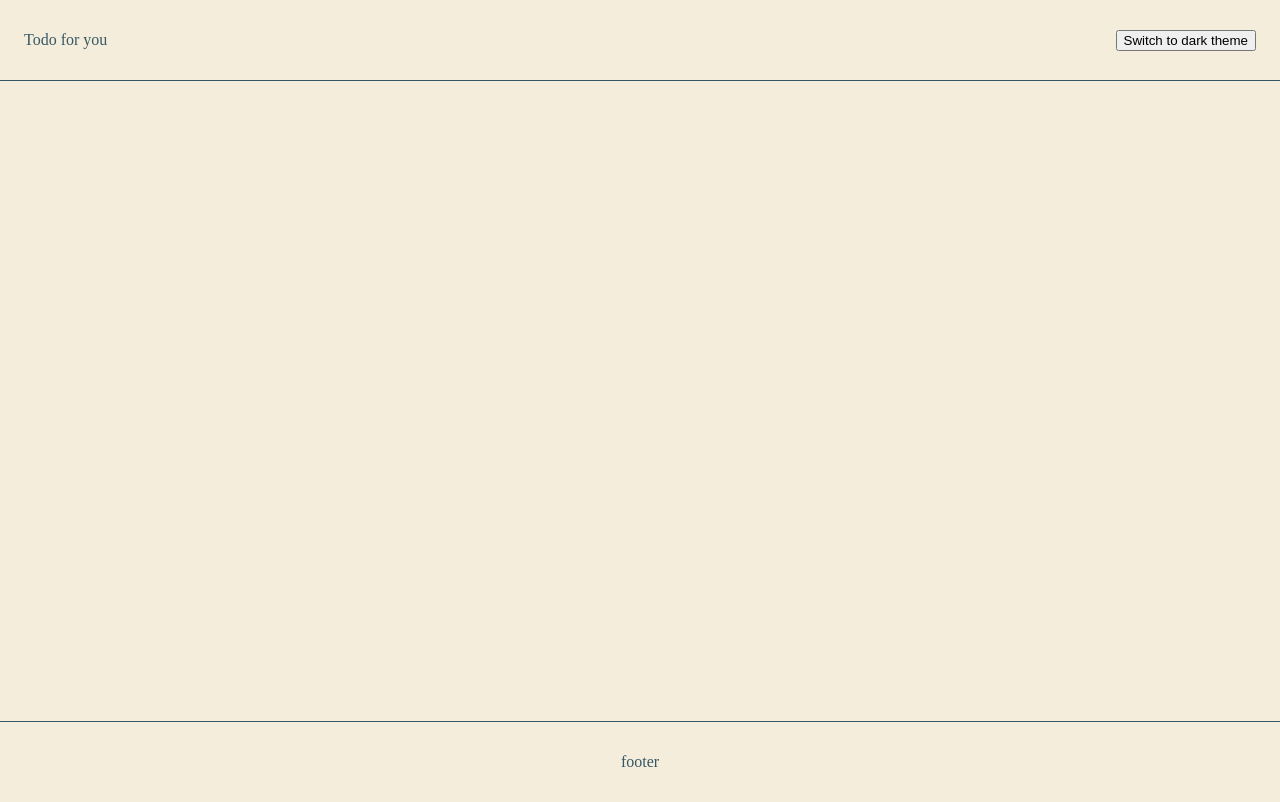
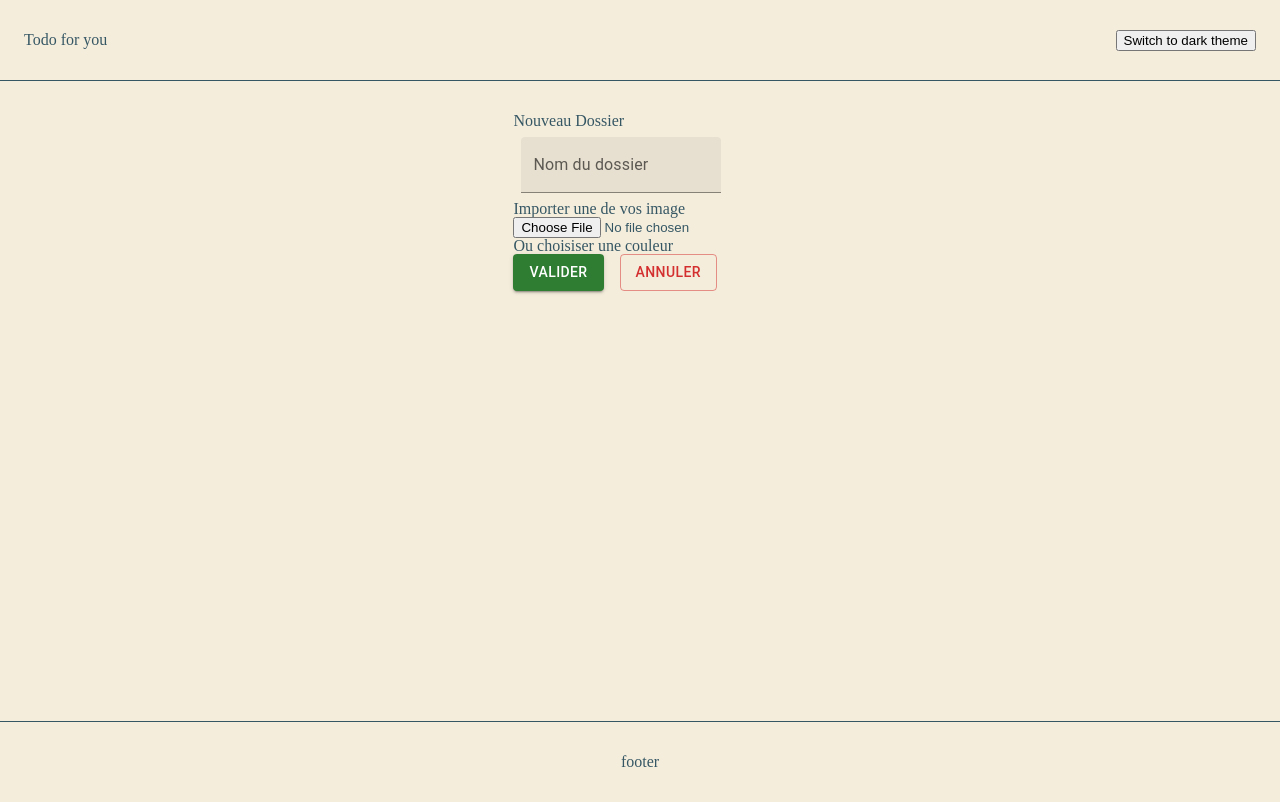
Before and after one commit to Alban-Pascal/Todo-for-you, a React (Create React App) app: page /CreateFolder in a window 1280 px wide. Built offline with nearby package versions, Linux system fonts and the light colour scheme.

Commit message:
nouvel page

```diff
--- a/package.json
+++ b/package.json
@@ -5,6 +5,7 @@
   "dependencies": {
     "@emotion/react": "^11.10.4",
     "@emotion/styled": "^11.10.4",
+    "@mui/icons-material": "^5.10.3",
     "@mui/material": "^5.10.3",
     "@testing-library/jest-dom": "^5.16.5",
     "@testing-library/react": "^13.3.0",
--- a/src/App.js
+++ b/src/App.js
@@ -8,6 +8,7 @@ import FirstGo from "Components/Pages/FirstGo";
 import CreateNote from "Components/Pages/CreateNote";
 import CreateTodo from "Components/Pages/CreateTodo";
 import Identification from "Components/Pages/identification";
+import CreateFolder from "Components/Pages/CreateFolder";
 
 export default function App() {
   return (
@@ -20,6 +21,7 @@ export default function App() {
           <Route path="CreateNote" element={<CreateNote />} />
           <Route path="CreateTodo" element={<CreateTodo />} />
           <Route path="Identification" element={<Identification />} />
+          <Route path="CreateFolder" element={<CreateFolder />} />
         </Routes>
       </Layout>
     </Router>
--- /dev/null
+++ b/src/Components/Pages/CreateFolder.js
@@ -0,0 +1,34 @@
+import * as React from "react";
+import Box from "@mui/material/Box";
+import TextField from "@mui/material/TextField";
+import Stack from "@mui/material/Stack";
+import Button from "@mui/material/Button";
+
+export default function CreateFolder() {
+  return (
+    <div>
+      <h1>Nouveau Dossier</h1>
+      <Box
+        component="form"
+        sx={{
+          "& > :not(style)": { m: 1, width: "25ch" },
+        }}
+        noValidate
+        autoComplete="off"
+      >
+        <TextField id="filled-basic" label="Nom du dossier" variant="filled" />
+      </Box>
+      <h3> Importer une de vos image</h3>
+      <input type="file" id="myFile" />
+      <h3> Ou choisiser une couleur</h3>
+      <Stack direction="row" spacing={2}>
+        <Button variant="contained" color="success">
+          Valider
+        </Button>
+        <Button variant="outlined" color="error">
+          annuler
+        </Button>
+      </Stack>
+    </div>
+  );
+}
--- a/src/Components/Pages/FirstGo.js
+++ b/src/Components/Pages/FirstGo.js
@@ -6,12 +6,12 @@ import Typography from "@mui/material/Typography";
 
 const images = [
   {
-    url: "/static/images/note.jpg",
+    url: "src/Components/static/images/todo-lists.jpg",
     title: "note",
     width: "50%",
   },
   {
-    url: "/static/images/todo-list.jpg",
+    url: "src/Components/static/images/note.jpg",
     title: "todo list",
     width: "50%",
   },
--- a/src/Components/Pages/Home.js
+++ b/src/Components/Pages/Home.js
@@ -28,16 +28,16 @@ export default function Home() {
         <Link href="#" underline="hover">
           {"Mes Notes"}
         </Link>
+        <div> </div>
+        <h2>Crée</h2>
         <div>
-          {" "}
-          <h2>Crée</h2>
+          <Link href="#" underline="hover">
+            {"Une Note"}
+          </Link>
+          <Link href="#" underline="hover">
+            {"Un Todo"}
+          </Link>
         </div>
-        <Link href="#" underline="hover">
-          {"Une Note"}
-        </Link>
-        <Link href="#" underline="hover">
-          {"Un Todo"}
-        </Link>
       </Box>
     </div>
   );
```
Also changed, not shown: 2 other files (tests, documents, lock files or other folders).
